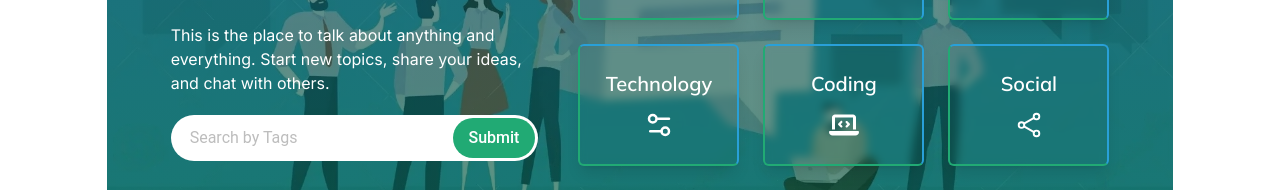
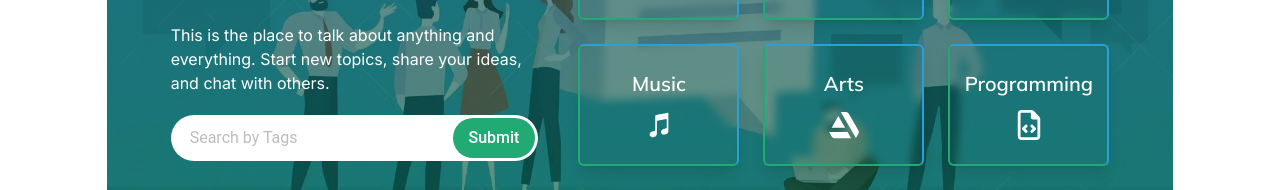
Before and after one commit to Sadiqur057/CrazeForum-client, a React (Vite) app: page / in a window 1280 px wide. Shown: the part 328-518 px from the top of the page. Built offline with nearby package versions, Linux system fonts and the light colour scheme; no server answers.

Commit message:
handled search functionality

```diff
--- a/src/pages/home/Banner/Banner.jsx
+++ b/src/pages/home/Banner/Banner.jsx
@@ -1,18 +1,36 @@
 import styles from './Banner.module.css'
 import { LuSettings2 } from "react-icons/lu";
-import { FaLaptopCode } from 'react-icons/fa6';
+import { FaLaptopCode, FaRegFileCode } from 'react-icons/fa6';
 import { IoShareSocialOutline } from "react-icons/io5";
-import TagBox from './TagBox';
+import { IoIosMusicalNotes } from "react-icons/io";
+import { FaArtstation } from "react-icons/fa";
 
 
-const Banner = () => {
+
+import TagBox from './TagBox';
+import PropTypes from 'prop-types'
+
+
+const Banner = ({ setKeyword, refetchPostsByTag }) => {
+  const handleSearch = (e) => {
+    e.preventDefault()
+    const keyword = e.target.keyword.value;
+    if (!keyword) {
+      refetchPostsByTag()
+      return setKeyword('all')
+    }
+    setKeyword(keyword)
+    refetchPostsByTag()
+  }
   return (
     <div className={`${styles.bannerImg} rounded-lg md:rounded-xl py-10 md:py-20 xl:py-36 md:px-10 lg:px-16 text-white  lg:grid grid-cols-12 gap-6 md:gap-10 items-center px-5`}>
       <div className="flex flex-col mx-auto justify-center w-full rounded-3xl space-y-5 col-span-5 mb-6 lg:mb-0 text-center lg:text-left">
         <h2 className='text-4xl font-extrabold leading-snug'>Welcome to the <span className='text-c-primary'>Craze</span><span className='text-c-secondary'>Forum</span></h2>
         <p>This is the place to talk about anything and everything. Start new topics, share your ideas, and chat with others.</p>
-        <form className='flex mx-auto lg:m-0 justify-center lg:justify-start bg-white dark:bg-gray-900 w-full rounded-3xl p-[3px] max-w-sm'>
-          <input type="text" placeholder="Search by Tags" className='rounded-l-3xl w-full pl-4 py-2 dark:bg-gray-900 outline-none text-neutral-800 dark:text-white' />
+        <form
+          onSubmit={handleSearch}
+          className='flex mx-auto lg:m-0 justify-center lg:justify-start bg-white dark:bg-gray-900 w-full rounded-3xl p-[3px] max-w-sm'>
+          <input type="text" placeholder="Search by Tags" className='rounded-l-3xl w-full pl-4 py-2 dark:bg-gray-900 outline-none text-neutral-800 dark:text-white' name='keyword' />
           <input type="submit" className='px-4 font-medium bg-c-primary rounded-3xl py-2' />
         </form>
       </div>
@@ -32,18 +50,18 @@ const Banner = () => {
           title={'Social'}>
         </TagBox>
         <TagBox
-          Icon={LuSettings2}
-          title={'Technology'}>
+          Icon={IoIosMusicalNotes}
+          title={'Music'}>
         </TagBox>
 
         <TagBox
-          Icon={FaLaptopCode}
-          title={'Coding'}>
+          Icon={FaArtstation}
+          title={'Arts'}>
         </TagBox>
 
         <TagBox
-          Icon={IoShareSocialOutline}
-          title={'Social'}>
+          Icon={FaRegFileCode}
+          title={'Programming'}>
         </TagBox>
 
 
@@ -53,4 +71,9 @@ const Banner = () => {
   );
 };
 
+Banner.propTypes = {
+  setKeyword: PropTypes.func,
+  refetchPostsByTag: PropTypes.func
+}
+
 export default Banner;
```
